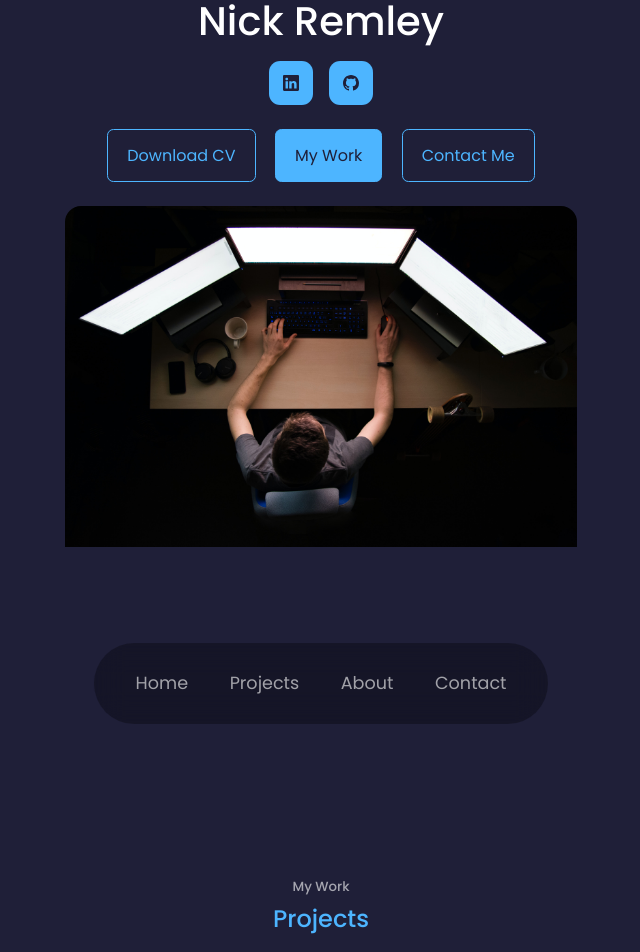
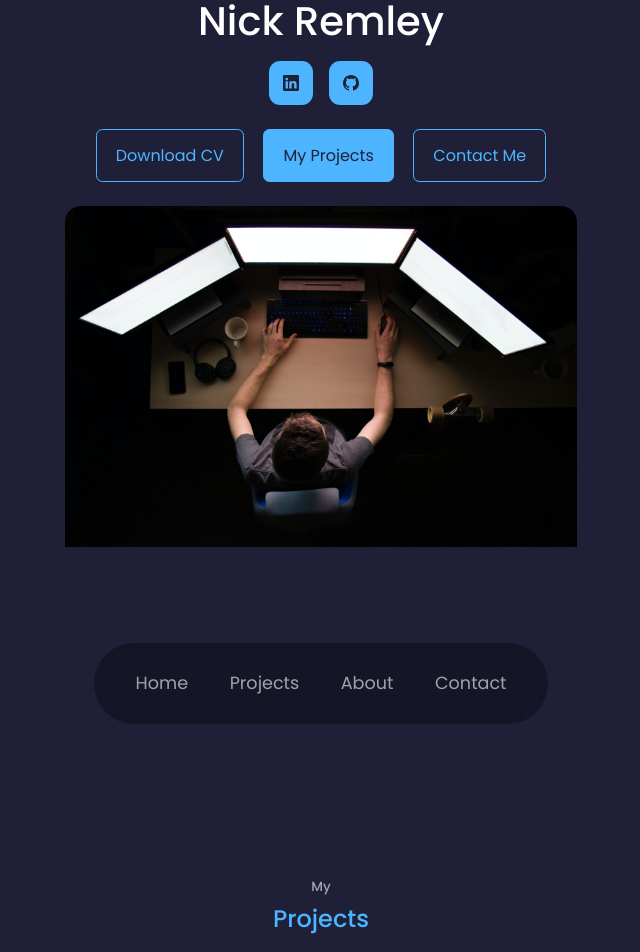
Before and after one commit to RemleyNick/portfolio-website, a React (Create React App) app: page / in a window 1280 px wide. Shown: the part 60-1012 px from the top of the page, without its empty margins (319-959 px from the left). Built offline with nearby package versions, Linux system fonts and the light colour scheme.

Commit message:
projects button

```diff
--- a/src/components/header/CTA.jsx
+++ b/src/components/header/CTA.jsx
@@ -5,7 +5,7 @@ const CTA = () => {
   return (
     <div className='cta'>
         <a href={CV} download className='btn'>Download CV</a>
-        <a href='#portfolio' className='btn btn-primary'>My Work</a>
+        <a href='#portfolio' className='btn btn-primary'>My Projects</a>
         <a href='#contact' className='btn'>Contact Me</a>
     </div>
   )
--- a/src/components/portfolio/Portfolio.jsx
+++ b/src/components/portfolio/Portfolio.jsx
@@ -8,7 +8,7 @@ import bootcamp from "../../assests/nucampProject.png";
 const Portfolio = () => {
     return (
         <section id="portfolio">
-            <h5>My Work</h5>
+            <h5>My</h5>
             <h2>Projects</h2>
 
             <div className="container portfolio_container">
```
